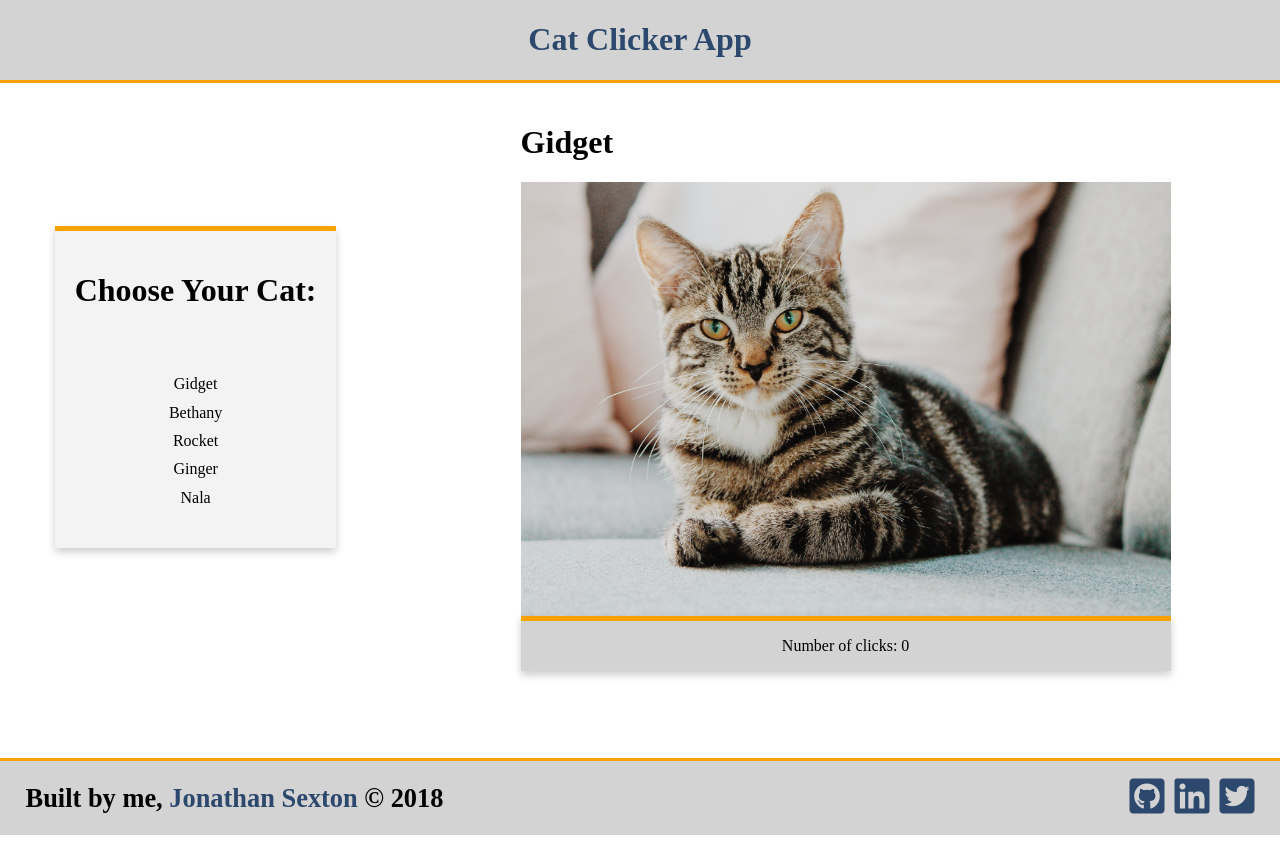
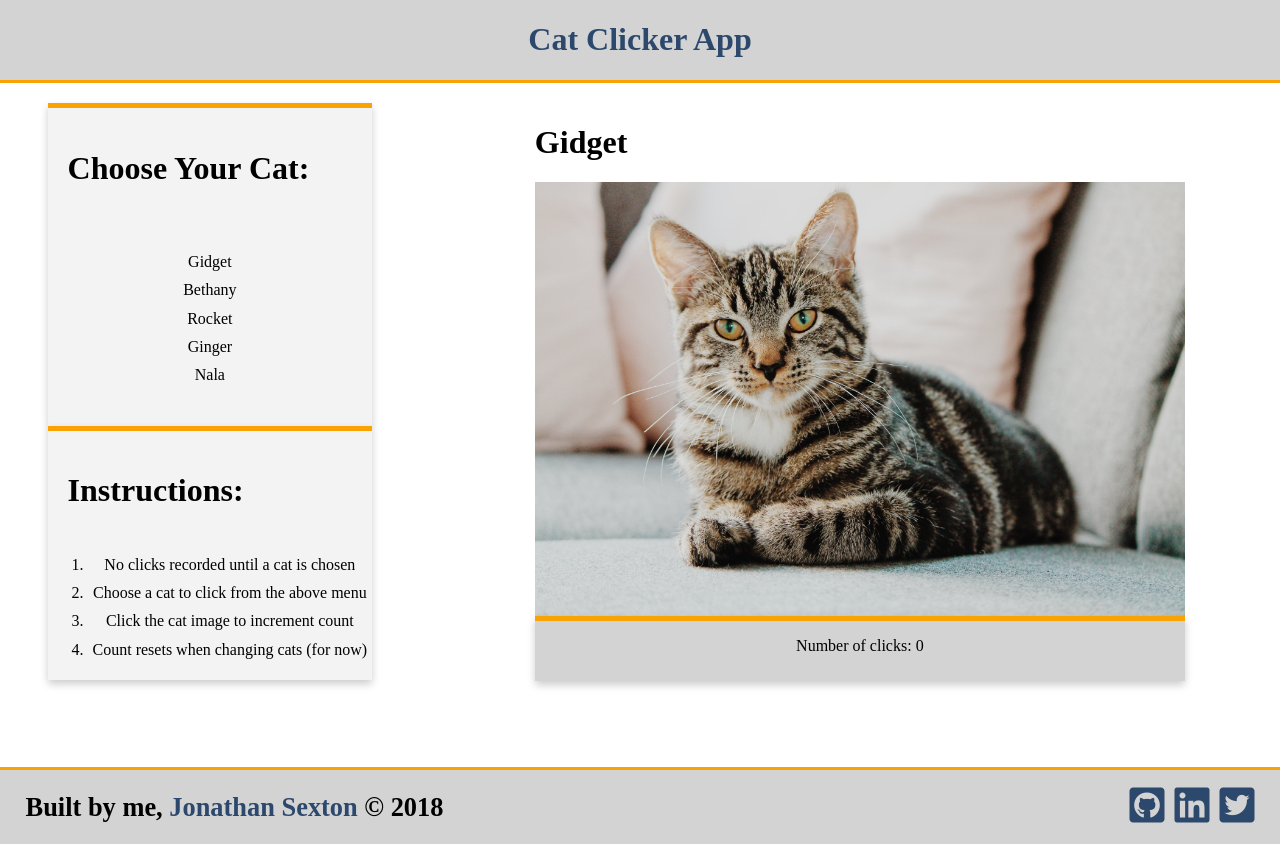
Before and after one commit to JS-goose/cat-clicker, a website: page index.html in a window 1280 px wide. Both pictures are taken after a click on the item "Gidget". Drawn offline with Linux system fonts and the light colour scheme.

Commit message:
Added instructions and updated README

```diff
--- a/css/style.css
+++ b/css/style.css
@@ -66,7 +66,7 @@
 }
 .catDisplay img {
   width: 650px;
-  height: 100%;
+  /* height: 100%; */
 }
 /*        */
 /* Clicks */
@@ -76,6 +76,7 @@
   background-color: var(--light-gray);
   box-shadow: 0 4px 8px 0 rgba(0, 0, 0, 0.2);
   text-align: center;
+  height: 60px;
 }
 /*        */
 /* Footer */
--- a/index.html
+++ b/index.html
@@ -48,6 +48,16 @@
                     </li>
                 </ul>
             </aside>
+
+            <aside class="catSelection_modal">
+                <h1>Instructions:</h1>
+                <ol>
+                    <li>No clicks recorded until a cat is chosen</li>
+                    <li>Choose a cat to click from the above menu</li>
+                    <li>Click the cat image to increment count</li>
+                    <li>Count resets when changing cats (for now)</li>
+                </ol>
+            </aside>
         </section>
 
         <section class="catDisplay">
--- a/js/clicker.js
+++ b/js/clicker.js
@@ -14,7 +14,7 @@ class Cat {
   constructor(name, img) {
     this.name = name;
     this.img = img;
-    this.clicks = 0;
+    this.clicks = "";
   }
 
   addClicks() {
@@ -26,8 +26,8 @@ catOne.addEventListener("click", function() {
   // Image courtesy of Erik-Jan Leusink on https://www.unsplash.com
   gidget = new Cat("Gidget", "./img/gidget-min.jpg");
   imgDisplay.src = gidget.img;
-  numClicks.innerHTML = 0;
-  gidget.clicks = 0;
+  gidget.clicks;
+  // numClicks.innerHTML = gidget.clicks;
   catName.innerHTML = gidget.name;
 
   catClicker.onclick = function() {
@@ -40,8 +40,8 @@ catTwo.addEventListener("click", function() {
   // Image courtesy of Gabriel Rodriguez on https://www.flickr.com/photos/chewie/2290467335
   bethany = new Cat("Bethany", "./img/bethany-min.jpg");
   imgDisplay.src = bethany.img;
-  numClicks.innerHTML = 0;
-  bethany.clicks = 0;
+  bethany.clicks;
+  // numClicks.innerHTML = bethany.clicks;
   catName.innerHTML = bethany.name;
 
   catClicker.onclick = function() {
```
